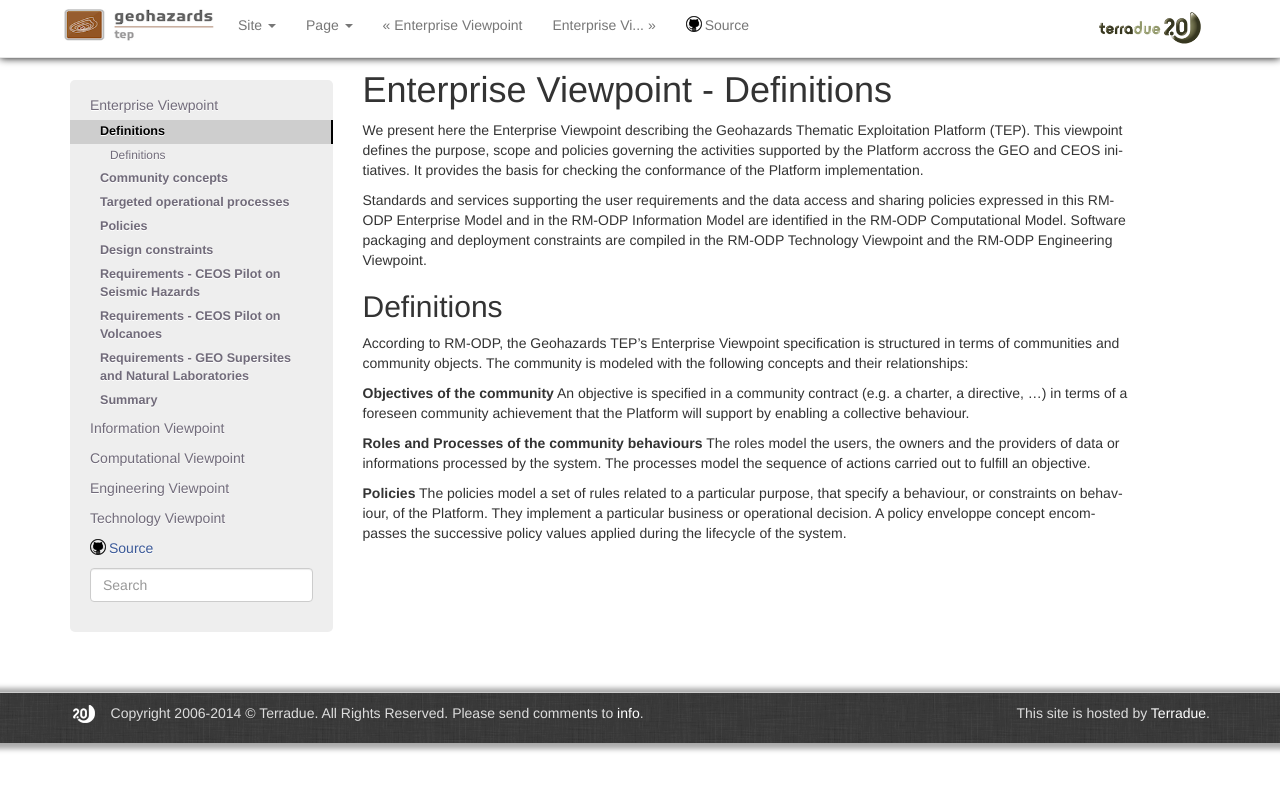
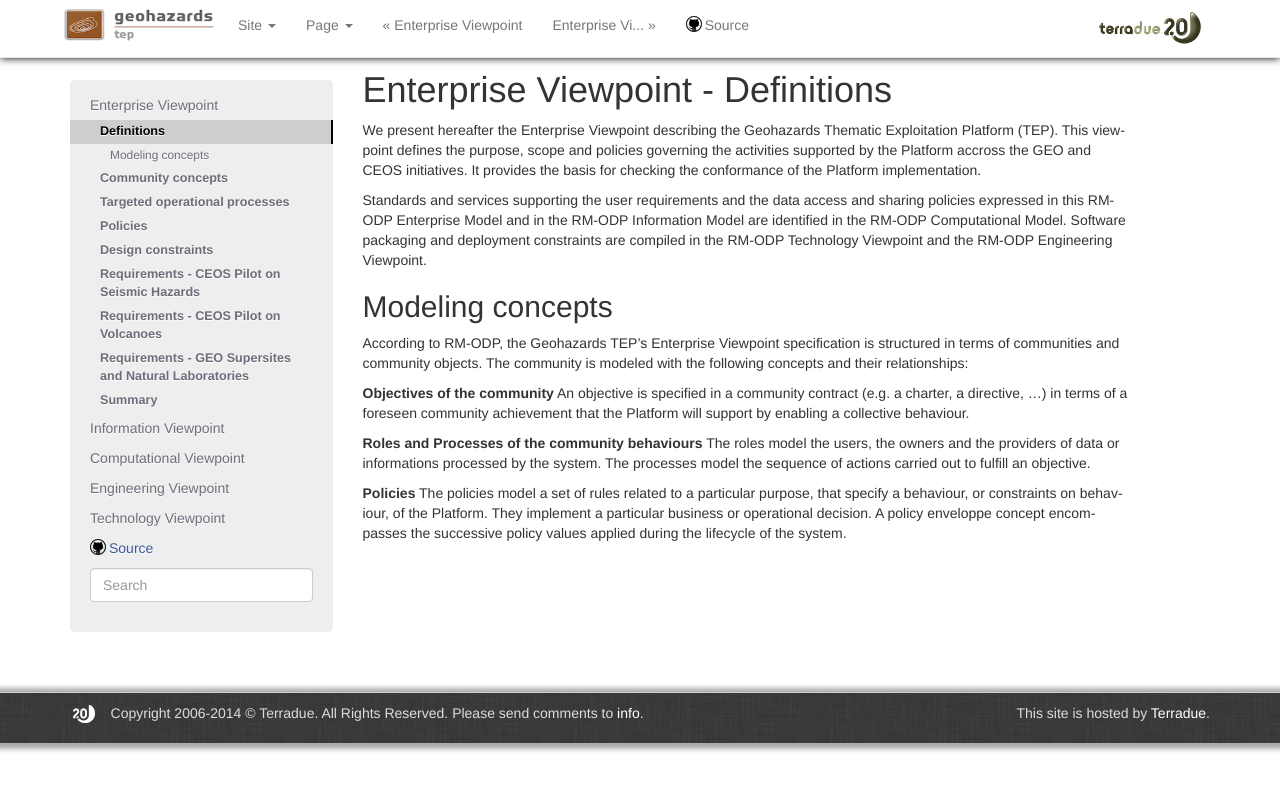
Before and after one commit to Terradue/doc-tep-geohazards-arch, a Sphinx documentation site: the page built from source/enterprise/definitions.rst, in a window 1280 px wide. Shown: the top 791 px of the page. Built offline with Sphinx 7.4.7, drawn with Linux system fonts in a browser that asks for light colours.

Commit message:
Update definitions.rst

```diff
--- a/source/enterprise/definitions.rst
+++ b/source/enterprise/definitions.rst
@@ -1,15 +1,15 @@
 Enterprise Viewpoint - Definitions
 ##################################
 
-We present here the Enterprise Viewpoint describing the Geohazards Thematic Exploitation Platform (TEP).
+We present hereafter the Enterprise Viewpoint describing the Geohazards Thematic Exploitation Platform (TEP).
 This viewpoint defines the purpose, scope and policies governing the activities supported by the Platform accross the GEO and CEOS initiatives.
 It provides the basis for checking the conformance of the Platform implementation.
 
 Standards and services supporting the user requirements and the data access and sharing policies expressed in this RM-ODP Enterprise Model and in the RM-ODP Information Model are identified in the RM-ODP Computational Model.
 Software packaging and deployment constraints are compiled in the RM-ODP Technology Viewpoint and the RM-ODP Engineering Viewpoint.
 
-Definitions
------------
+Modeling concepts
+-----------------
 
 According to RM-ODP, the Geohazards TEP's Enterprise Viewpoint specification is structured in terms of communities and community objects.
 The community is modeled with the following concepts and their relationships:
```
